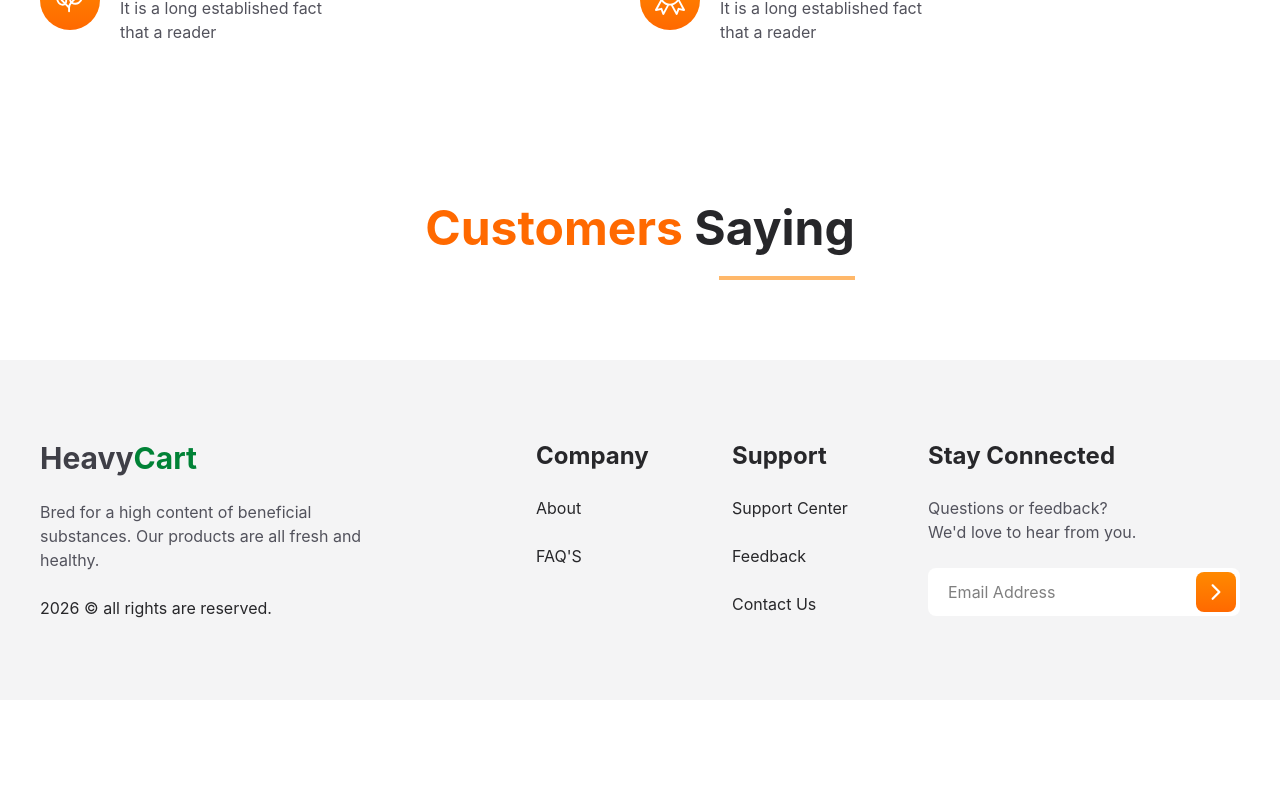
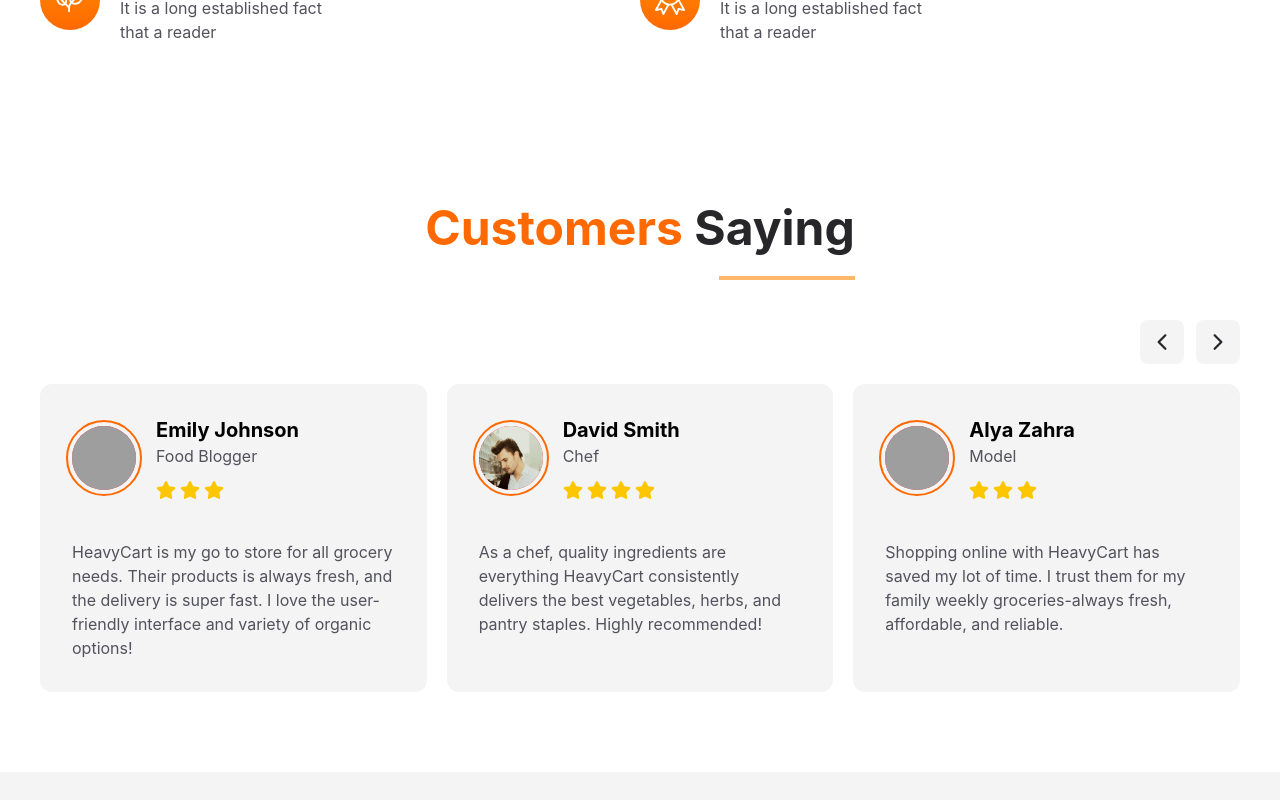
Before and after one commit to PrateekIt068/E-commerce-web-app, a React (Vite) app: page / in a window 1280 px wide. Shown: the part 4668-5468 px from the top of the page. Before the commit the page ends 5368 px from the top, so only its background shows below. Built offline with nearby package versions, Linux system fonts and the light colour scheme; grey boxes are pictures that could not be loaded.

Commit message:
testonomials (rating section) created

```diff
--- a/package.json
+++ b/package.json
@@ -15,6 +15,7 @@
     "react-dom": "^19.2.6",
     "react-icons": "^5.6.0",
     "react-router-dom": "^7.15.1",
+    "swiper": "^12.2.0",
     "tailwindcss": "^4.3.0"
   },
   "devDependencies": {
--- a/src/components/Process/Process.jsx
+++ b/src/components/Process/Process.jsx
@@ -9,7 +9,7 @@
 
   const renderSteps = steps.map(item=>{
     return (
-      <div className={`flex-1 basis-[300px] ${item.id % 2 === 0 ? 'md:-mt-100' : ''}`}>
+      <div key={item.id} className={`flex-1 basis-[300px] ${item.id % 2 === 0 ? 'md:-mt-100' : ''}`}>
         <div className="flex justify-center md:justify-start mb-6">
           <span className='flex justify-center items-center w-18 h-18 md:mx-auto rounded-full text-8xl bg-zinc-800 text-white outline-[3px] outline-offset-7 outline-zinc-800 outline-dashed'>{item.number}</span>
         </div>
--- a/src/components/Products/Products.jsx
+++ b/src/components/Products/Products.jsx
@@ -14,7 +14,7 @@
 
     const renderCards = filteredItems.slice(0, 8).map(product=> {
         return(
-            <Cards  image={product.image} name={product.name} price={product.price}/>
+            <Cards key={product.id} image={product.image} name={product.name} price={product.price}/>
         )
     })
 
--- a/src/components/Testimonials/Testomonials.jsx
+++ b/src/components/Testimonials/Testomonials.jsx
@@ -1,14 +1,120 @@
 import React from 'react'
+import { Swiper, SwiperSlide } from 'swiper/react';
+import { Navigation } from 'swiper/modules';
 import Heading from '../Heading/Heading'
+import { IoIosArrowBack, IoIosArrowForward } from 'react-icons/io'
+import Customer1 from '../../assets/customer1.jpg'
+import Customer2 from '../../assets/customer2.jpg'
+import Customer3 from '../../assets/customer3.jpg'
+import Customer4 from '../../assets/customer4.jpg'
+import Customer5 from '../../assets/customer5.jpg'
+import 'swiper/css';
+import 'swiper/css/navigation';
+import { FaStar } from 'react-icons/fa';
 
 const Testomonials = () => {
   return (
     <section>
-        <div className='max-w-[1400px] mx-auto px-10 py-20'>
-            <Heading highlight="Customers" heading="Saying" />
+      <div className='max-w-[1400px] mx-auto px-10 py-20'>
+        <Heading highlight="Customers" heading="Saying" />
+
+        <div className='flex justify-end mt-5 gap-x-3 py-5'>
+          <button className='custom-prev text-2xl text-zinc-800 rounded-lg w-11 h-11 flex justify-center items-center bg-zinc-100 hover:bg-gradient-to-b hover:from-orange-400 hover:to-orange-500 hover:text-white cursor-pointer'>
+            <IoIosArrowBack />
+          </button>
+          <button className='custom-next text-2xl text-zinc-800 rounded-lg w-11 h-11 flex justify-center items-center bg-zinc-100 hover:bg-gradient-to-b hover:from-orange-400 hover:to-orange-500 hover:text-white cursor-pointer'>
+            <IoIosArrowForward />
+          </button>
         </div>
+
+        <Swiper
+        navigation={{
+          nextEl: ".custom-next",
+          prevEl: ".custom-prev",
+        }}
+        loop={true}
+        breakpoints={{
+          640: {slidesPerView: 1, spaceBetween: 20},
+          768: {slidesPerView: 2, spaceBetween: 20},
+          1024: {slidesPerView: 3, spaceBetween: 20},
+        }}
+        modules={[Navigation]} className="mySwiper">
+          {
+            review.map(item => {
+              return (
+                <SwiperSlide className='bg-zinc-100 rounded-xl p-8'>
+                  <div className='flex gap-5 items-center'>
+                    <div className='w-16 h-16 rounded-full bg-red-500 outline-2 outline-orange-500 outline-offset-4 overflow-hidden'>
+                      <img src={item.image} className='w-full h-full' />
+                    </div>
+                    <div>
+                      <h5 className='text-xl font-bold'>{item.name}</h5>
+                      <p className='text-zinc-600'>{item.profession}</p>
+                      <span className='flex text-yellow-400 mt-3 text-xl gap-1'>
+                        {Array.from({length: item.rating}, (_, index)=>(
+                          <FaStar />
+                        ))}
+                      </span>
+                    </div>
+                  </div>
+
+                  <div className='mt-10 min-h-[15vh]'>
+                    <p className='text-zinc-600'>{item.para}</p>
+                  </div>
+                </SwiperSlide>
+              )
+            })
+          }
+
+        </Swiper>
+
+
+      </div>
     </section>
   )
 }
 
 export default Testomonials
+
+const review = [
+  {
+    id: 1,
+    name: 'Emily Johnson',
+    profession: 'Food Blogger',
+    rating: 3,
+    para: 'HeavyCart is my go to store for all grocery needs. Their products is always fresh, and the delivery is super fast. I love the user-friendly interface and variety of organic options!',
+    image: Customer1,
+  },
+  {
+    id: 2,
+    name: 'David Smith',
+    profession: 'Chef',
+    rating: 4,
+    para: 'As a chef, quality ingredients are everything HeavyCart consistently delivers the best vegetables, herbs, and pantry staples. Highly recommended!',
+    image: Customer2,
+  },
+  {
+    id: 3,
+    name: 'Alya Zahra',
+    profession: 'Model',
+    rating: 3,
+    para: 'Shopping online with HeavyCart has saved my lot of time. I trust them for my family weekly groceries-always fresh, affordable, and reliable.',
+    image: Customer3,
+  },
+  {
+    id: 4,
+    name: 'Carlos Mendes',
+    profession: 'Fitness Coach',
+    rating: 5,
+    para: 'I appreciate the selection of healthy foods and clean-label products. HeavyCart has been a great partner in my wellness journey!',
+    image: Customer4,
+  },
+  {
+    id: 5,
+    name: 'Natcha Phongchai',
+    profession: 'Nutritionist',
+    rating: 3,
+    para: 'HeavyCart offers high-quality groceries prices. Their organic section is impressive, and their customer service is top-notch.',
+    image: Customer5,
+  },
+]
```
Also changed, not shown: 1 other file (tests, documents, lock files or other folders).
